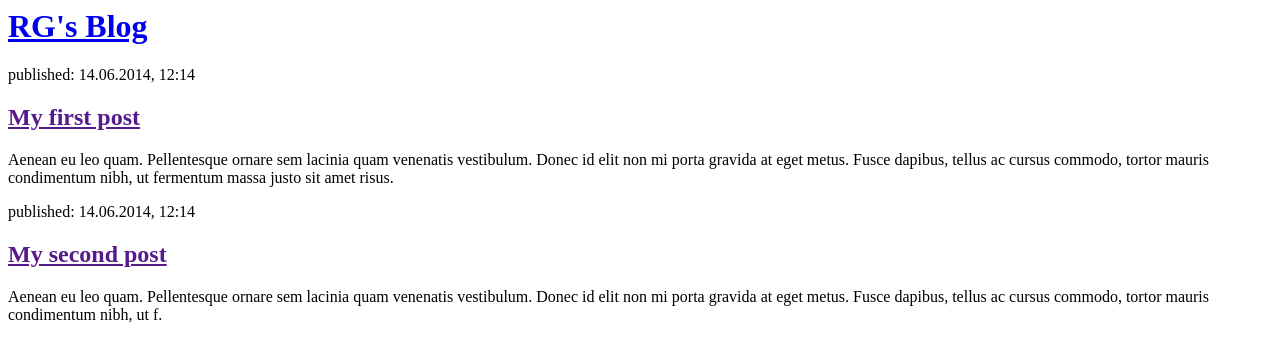
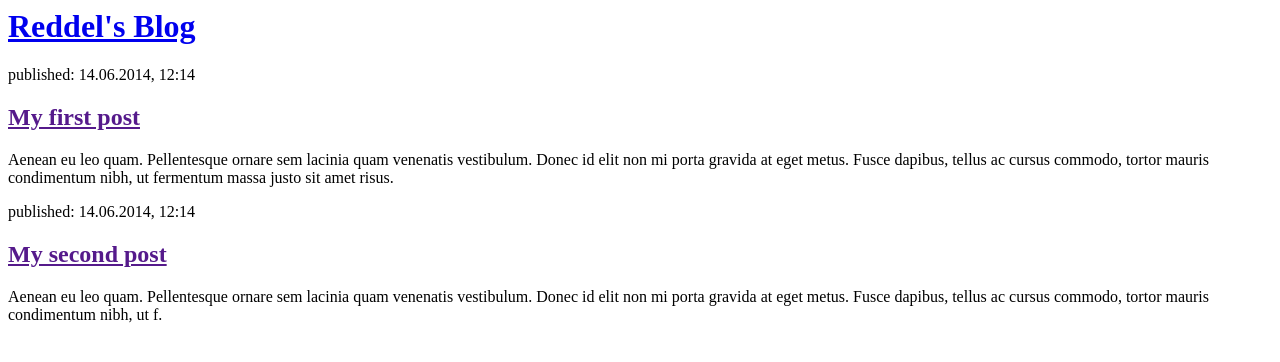
Before and after one commit to reddelgastelum/djangoblog, a Django app: page / in a window 1280 px wide. Shown: the top 362 px of the page. Run offline with Django 3.2, Linux system fonts and the light colour scheme.

Commit message:
Changed html header

```diff
--- a/blog/templates/blog/post_list.html
+++ b/blog/templates/blog/post_list.html
@@ -4,7 +4,7 @@
     </head>
     <body>
       <div>
-          <h1><a href="/">RG's Blog</a></h1>
+          <h1><a href="/">Reddel's Blog</a></h1>
       </div>
 
       <div>
```
